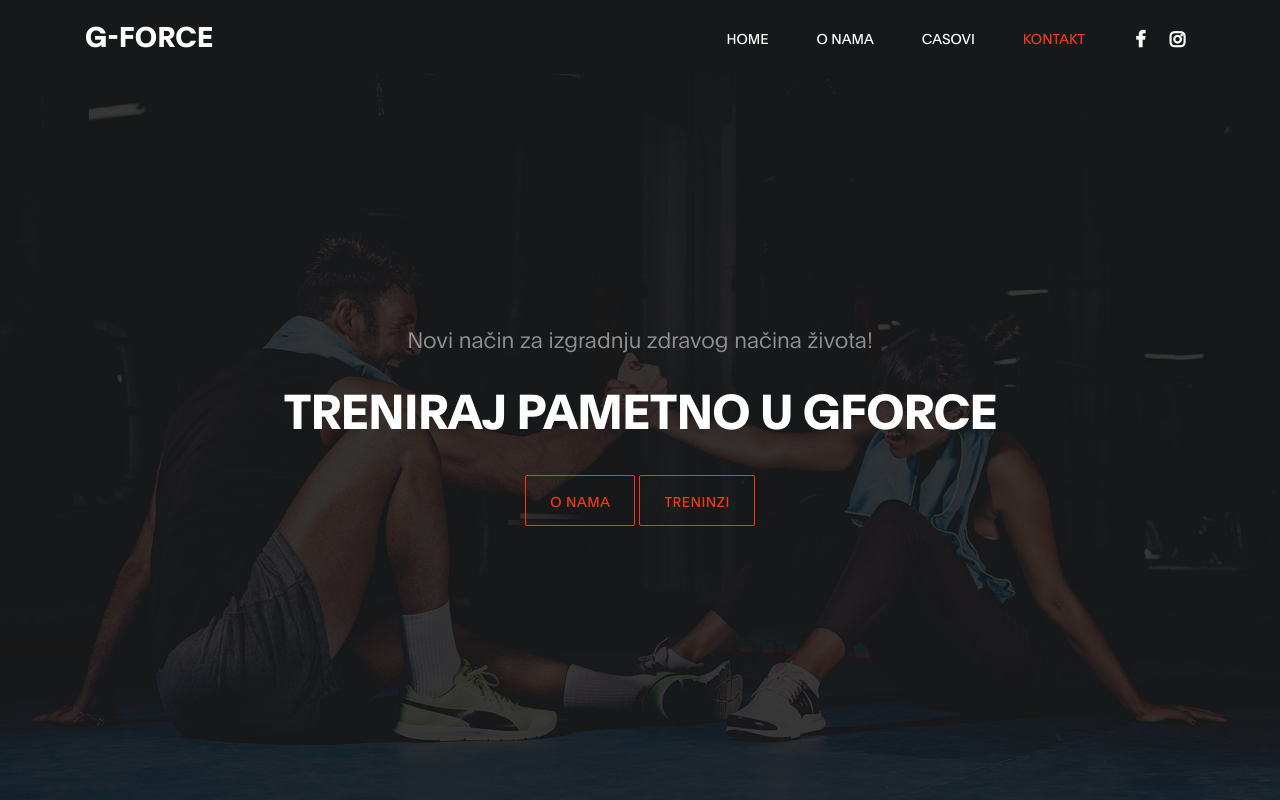
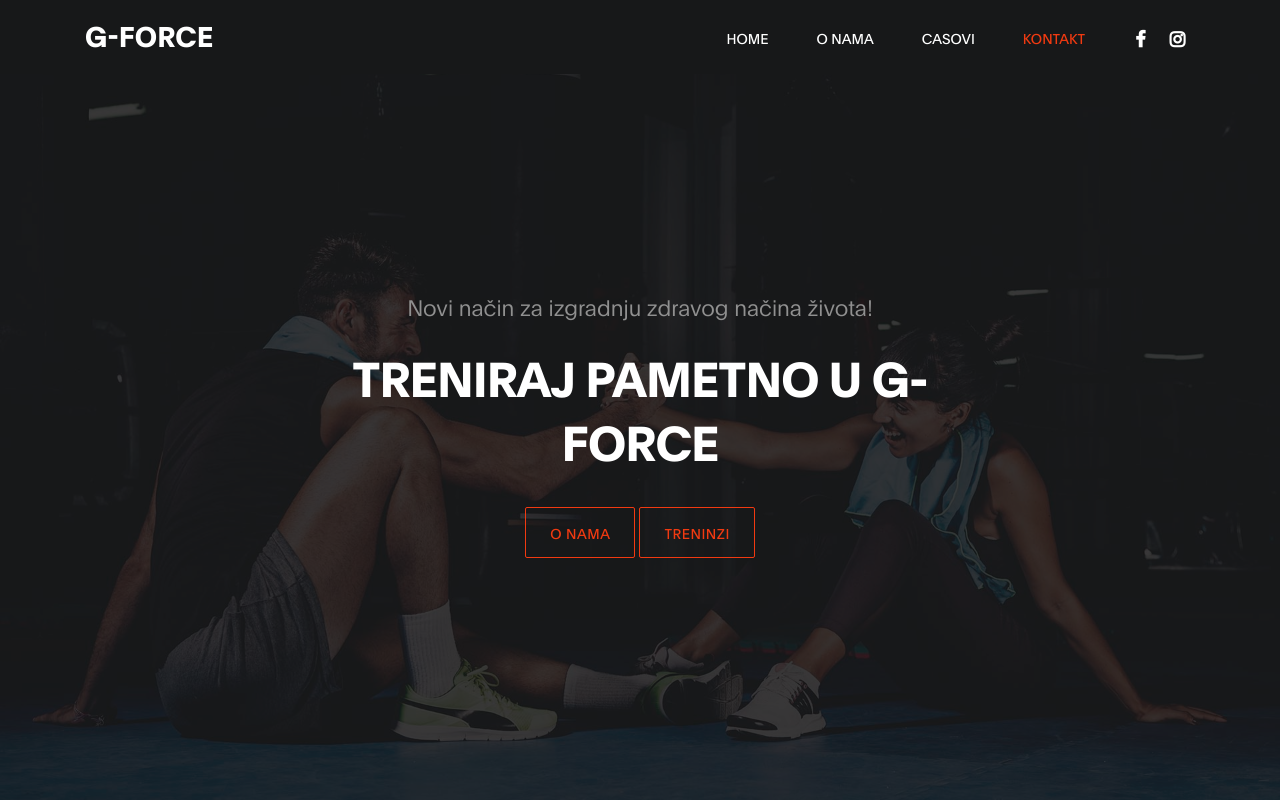
Before and after one commit to Lazarr12/G-Force.com, a plain HTML site: page index.html in a window 1280 px wide. Shown: the top 800 px of the page. Drawn offline with Linux system fonts and the light colour scheme.

Commit message:
index.html

```diff
--- a/index.html
+++ b/index.html
@@ -76,7 +76,7 @@ https://www.tooplate.com/view/2119-gymso-fitness
 
                                     <h6 data-aos="fade-up" data-aos-delay="300">Novi način za izgradnju zdravog načina života!</h6>
 
-                                    <h1 class="text-white" data-aos="fade-up" data-aos-delay="500">TRENIRAJ PAMETNO U GFORCE</h1>
+                                    <h1 class="text-white" data-aos="fade-up" data-aos-delay="500">TRENIRAJ PAMETNO U G-FORCE</h1>
 
                                     <a href="#about" class="btn custom-btn bordered mt-3" data-aos="fade-up" data-aos-delay="700">O nama</a>
 
```
